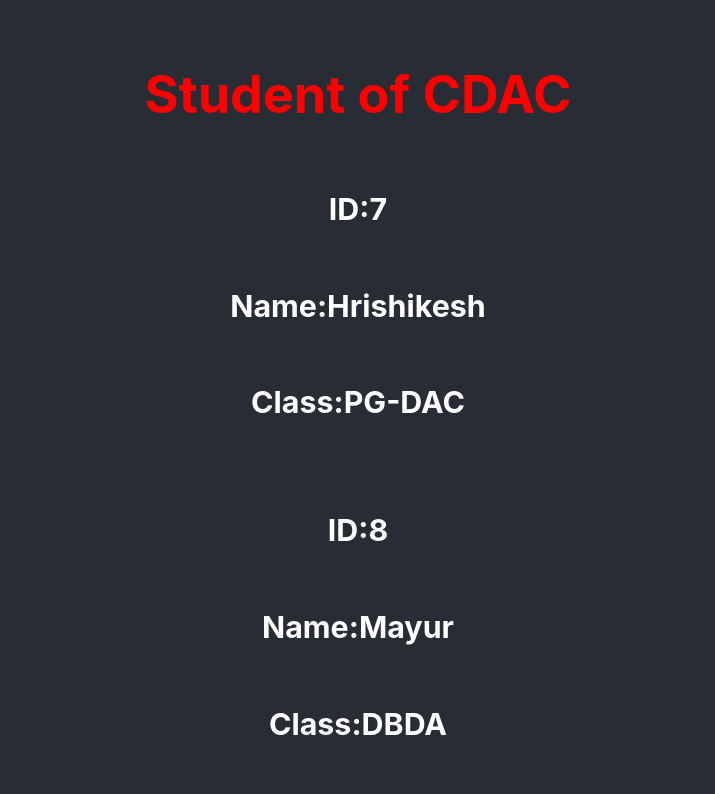
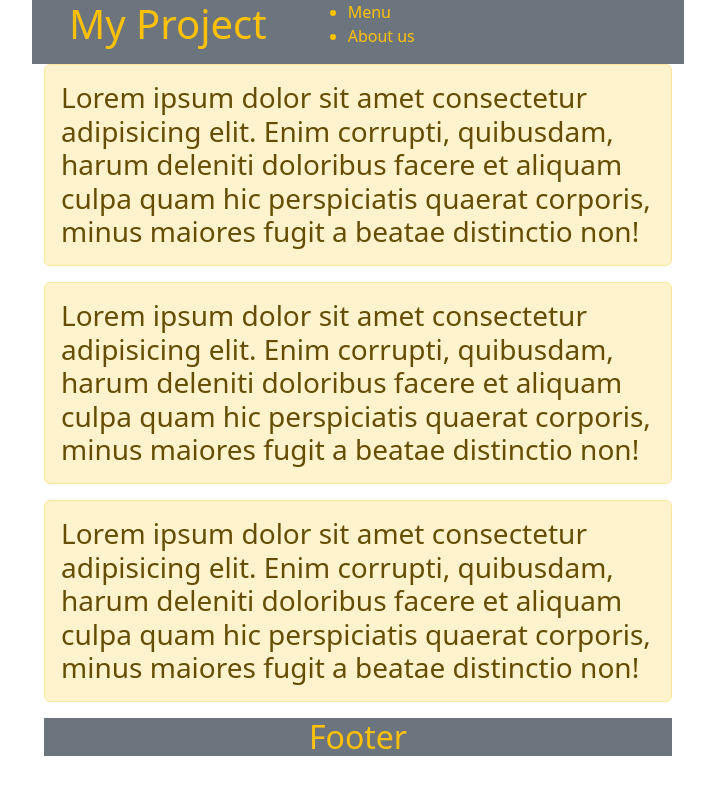
Before and after one commit to Hrishikesh-Dhormare/react, a React (Create React App) app: page / in a window 1280 px wide. Shown: the top 794 px of the page, without its empty margins (282-997 px from the left). Built offline with nearby package versions, Linux system fonts and the light colour scheme.

Commit message:
static website

```diff
--- a/package.json
+++ b/package.json
@@ -6,6 +6,7 @@
     "@testing-library/jest-dom": "^5.16.5",
     "@testing-library/react": "^13.4.0",
     "@testing-library/user-event": "^13.5.0",
+    "bootstrap": "^5.3.0",
     "react": "^18.2.0",
     "react-dom": "^18.2.0",
     "react-scripts": "5.0.1",
--- a/src/App.css
+++ b/src/App.css
@@ -40,3 +40,7 @@
 .App-font {
   color: #ebf952;
 }
+
+.text {
+  text-align: center;
+}
--- a/src/App.js
+++ b/src/App.js
@@ -1,22 +1,60 @@
-import "./App.css";
-
+import "bootstrap/dist/css/bootstrap.css";
+import "./App.css"
 
 function App() {
-  let str ="Student of CDAC"
-  let user= { id:7, name:"Hrishikesh", class:"PG-DAC"}
-  let user2 ={id:8, name:"Mayur", class:"DBDA"}
+  return (
+    <>
+      <div className="row justify-content-center align-items-center">
+      <div className="col-sm-12 col-md-6">
+      <div className="row bg-secondary">
+      <div className="col-5">
+      <h1 className="text-warning text">My Project </h1>
+      </div>
+      <div className="text-warning col-5"><List/>
+      </div>
+      </div>
+      <Cont/>
+      <Cont/>
+      <Cont/>
+      </div>
+      </div>
+      <div className="row justify-content-center align-items-center">
+      <div className="col-sm-12 col-md-6 text">
+      <Foot/>
+      </div>
+      </div>
+
+    </>
+  );
+}
+
+function Cont() {
+  return (
+    <>
+      <h3 className="alert alert-warning">
+        Lorem ipsum dolor sit amet consectetur adipisicing elit. Enim corrupti,
+        quibusdam, harum deleniti doloribus facere et aliquam culpa quam hic
+        perspiciatis quaerat corporis, minus maiores fugit a beatae distinctio
+        non!
+      </h3>
+    </>
+  );
+
+}
+
+function List(){
+  return(
+    <ul>
+      <li>Menu</li>
+      <li>About us</li>
+    </ul>
+  );
+}
+
+function Foot(){
   return(
     <>
-      <div className="App-header">
-      <h1 style={{color:"red"}}>{str}</h1>
-      <h3>ID:{user.id}</h3>
-      <h3>Name:{user.name}</h3>
-      <h3>Class:{user.class}</h3>
-      <br />
-      <h3>ID:{user2.id}</h3>
-      <h3>Name:{user2.name}</h3>
-      <h3>Class:{user2.class}</h3>
-      </div>
+      <h2 className="bg-secondary text-warning">Footer</h2>
     </>
   );
 }
```
Also changed, not shown: 1 other file (tests, documents, lock files or other folders).
